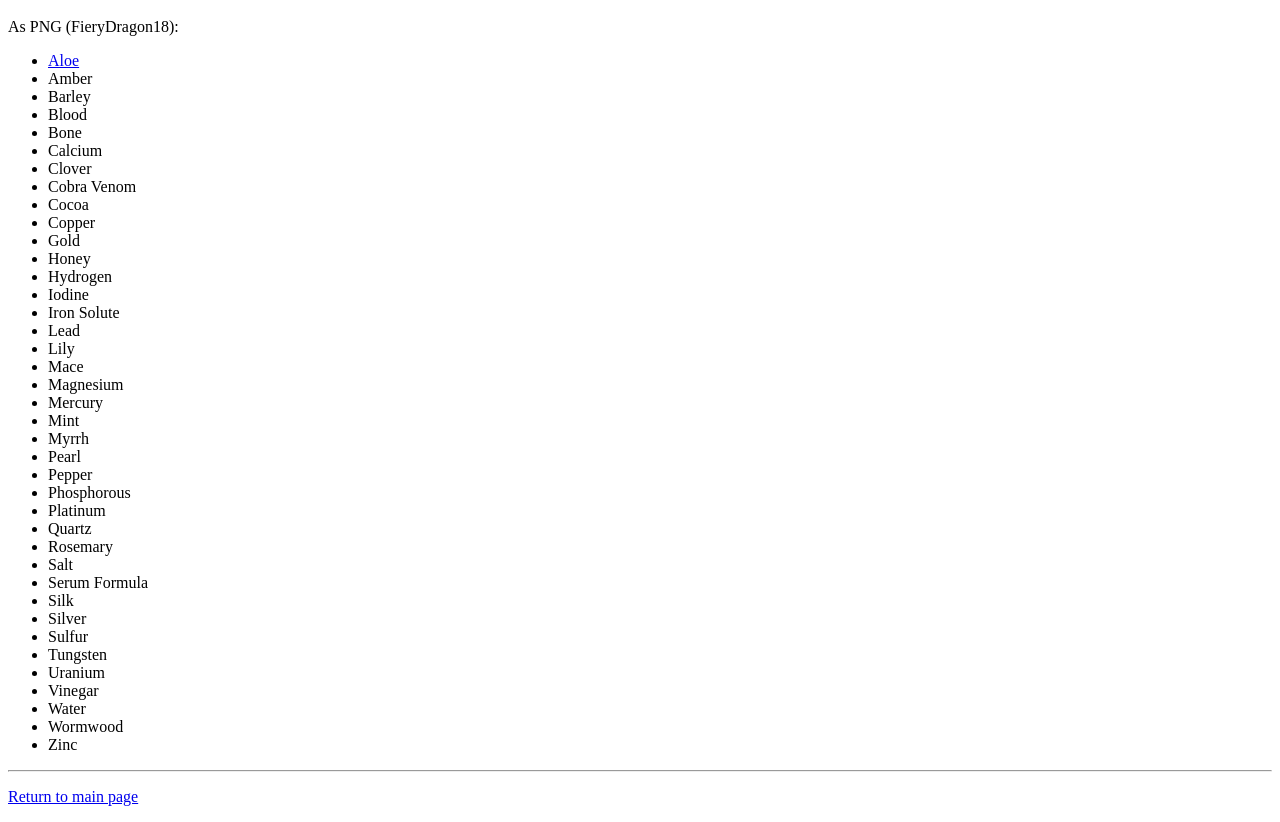
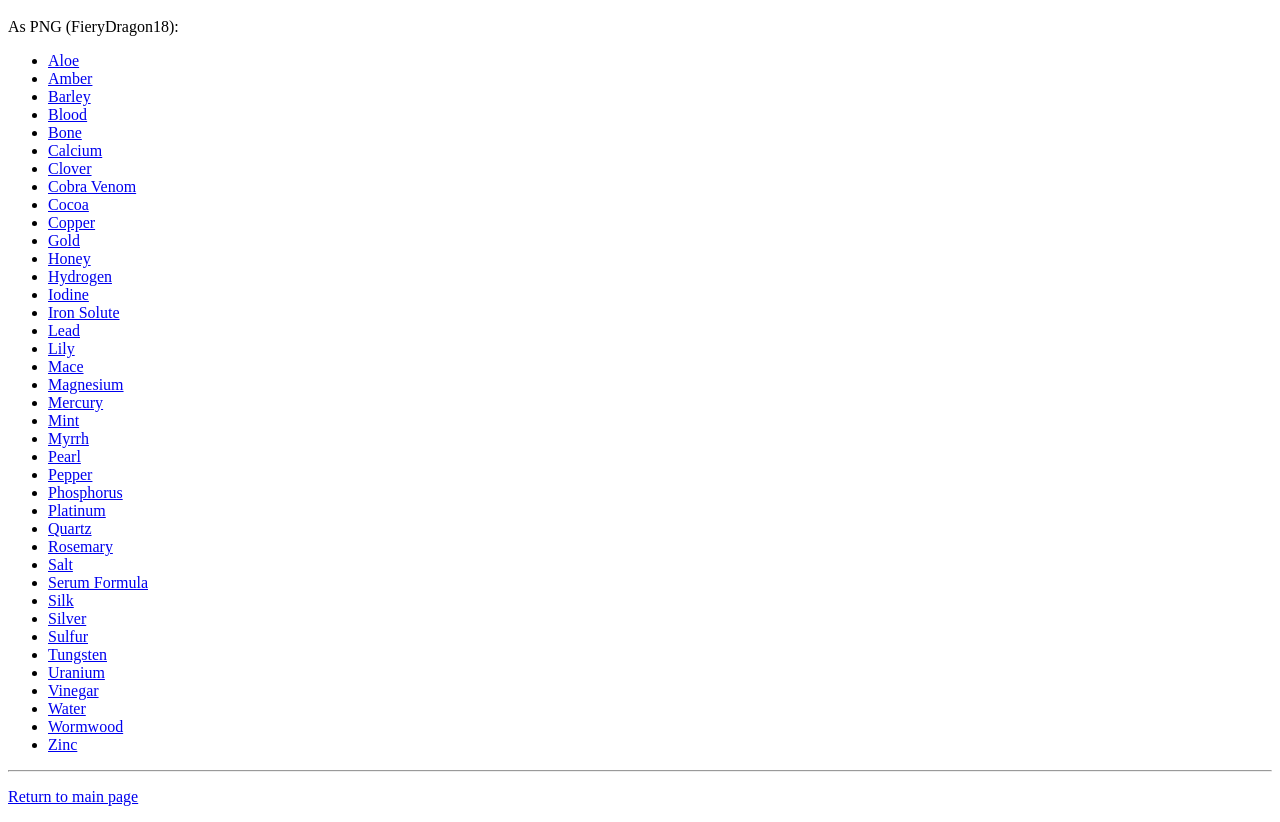
Before and after one commit to WooRepo/cahillarchive, a plain HTML site: page clues.html in a window 1280 px wide. Shown: the part 49-871 px from the top of the page. Drawn offline with Linux system fonts and the light colour scheme.

Commit message:
Update clues.html

```diff
--- a/clues.html
+++ b/clues.html
@@ -10,46 +10,48 @@
     <p>As PNG (FieryDragon18):</p>
     <ul>
         <li><a href="https://raw.githubusercontent.com/WooRepo/cahillarchive/refs/heads/main/Aloe24.jpg">Aloe</a></li>
-        <li>Amber</li>
-        <li>Barley</li>
-        <li>Blood</li>
-        <li>Bone</li>
-        <li>Calcium</li>
-        <li>Clover</li>
-        <li>Cobra Venom</li>
-        <li>Cocoa</li>
-        <li>Copper</li>
-        <li>Gold</li>
-        <li>Honey</li>
-        <li>Hydrogen</li>
-        <li>Iodine</li>
-        <li>Iron Solute</li>
-        <li>Lead</li>
-        <li>Lily</li>
-        <li>Mace</li>
-        <li>Magnesium</li>
-        <li>Mercury</li>
-        <li>Mint</li>
-        <li>Myrrh</li>
-        <li>Pearl</li>
-        <li>Pepper</li>
-        <li>Phosphorous</li>
-        <li>Platinum</li>
-        <li>Quartz</li>
-        <li>Rosemary</li>
-        <li>Salt</li>
-        <li>Serum Formula</li>
-        <li>Silk</li>
-        <li>Silver</li>
-        <li>Sulfur</li>
-        <li>Tungsten</li>
-        <li>Uranium</li>
-        <li>Vinegar</li>
-        <li>Water</li>
-        <li>Wormwood</li>
-        <li>Zinc</li>
+        <li><a href="https://raw.githubusercontent.com/WooRepo/cahillarchive/refs/heads/main/Amber37.jpg">Amber</a></li>
+        <li><a href="https://raw.githubusercontent.com/WooRepo/cahillarchive/refs/heads/main/Barley7.jpg">Barley</a></li>
+        <li><a href="https://raw.githubusercontent.com/WooRepo/cahillarchive/refs/heads/main/Blood35.jpg">Blood</a></li>
+        <li><a href="https://raw.githubusercontent.com/WooRepo/cahillarchive/refs/heads/main/Bone22.jpg">Bone</a></li>
+        <li><a href="https://raw.githubusercontent.com/WooRepo/cahillarchive/refs/heads/main/Calcium26.jpg">Calcium</a></li>
+        <li><a href="https://raw.githubusercontent.com/WooRepo/cahillarchive/refs/heads/main/Clover34.jpg">Clover</a></li>
+        <li><a href="https://raw.githubusercontent.com/WooRepo/cahillarchive/refs/heads/main/Cobra_Venom9.jpg">Cobra Venom</a></li>
+        <li><a href="https://raw.githubusercontent.com/WooRepo/cahillarchive/refs/heads/main/Cocoa30.jpg">Cocoa</a></li>
+        <li><a href="https://raw.githubusercontent.com/WooRepo/cahillarchive/refs/heads/main/Copper14.jpg">Copper</a></li>
+        <li><a href="https://raw.githubusercontent.com/WooRepo/cahillarchive/refs/heads/main/Gold16.jpg">Gold</a></li>
+        <li><a href="https://raw.githubusercontent.com/WooRepo/cahillarchive/refs/heads/main/Honey1.jpg">Honey</a></li>
+        <li><a href="https://raw.githubusercontent.com/WooRepo/cahillarchive/refs/heads/main/Hydrogen2.jpg">Hydrogen</a></li>
+        <li><a href="https://raw.githubusercontent.com/WooRepo/cahillarchive/refs/heads/main/Iodine17.jpg">Iodine</a></li>
+        <li><a href="https://raw.githubusercontent.com/WooRepo/cahillarchive/refs/heads/main/IronSolute18.jpg">Iron Solute</a></li>
+        <li><a href="https://raw.githubusercontent.com/WooRepo/cahillarchive/refs/heads/main/Lead29.jpg">Lead</a></li>
+        <li><a href="https://raw.githubusercontent.com/WooRepo/cahillarchive/refs/heads/main/Lily39.jpg">Lily</a></li>
+        <li><a href="https://raw.githubusercontent.com/WooRepo/cahillarchive/refs/heads/main/Mace21.jpg">Mace</a></li>
+        <li><a href="https://raw.githubusercontent.com/WooRepo/cahillarchive/refs/heads/main/Magnesium10.jpg">Magnesium</a></li>
+        <li><a href="https://raw.githubusercontent.com/WooRepo/cahillarchive/refs/heads/main/Mercury5.jpg">Mercury</a></li>
+        <li><a href="https://raw.githubusercontent.com/WooRepo/cahillarchive/refs/heads/main/Mint38.jpg">Mint</a></li>
+        <li><a href="https://raw.githubusercontent.com/WooRepo/cahillarchive/refs/heads/main/Myrrh20.jpg">Myrrh</a></li>
+        <li><a href="https://raw.githubusercontent.com/WooRepo/cahillarchive/refs/heads/main/Pearl33.jpg">Pearl</a></li>
+        <li><a href="https://raw.githubusercontent.com/WooRepo/cahillarchive/refs/heads/main/Pepper4.jpg">Pepper</a></li>
+        <li><a href="https://raw.githubusercontent.com/WooRepo/cahillarchive/refs/heads/main/Phosphorus13.jpg">Phosphorus</a></li>
+        <li><a href="https://raw.githubusercontent.com/WooRepo/cahillarchive/refs/heads/main/Platinum36.jpg">Platinum</a></li>
+        <li><a href="https://raw.githubusercontent.com/WooRepo/cahillarchive/refs/heads/main/Quartz8.jpg">Quartz</a></li>
+        <li><a href="https://raw.githubusercontent.com/WooRepo/cahillarchive/refs/heads/main/Rosemary23.jpg">Rosemary</a></li>
+        <li><a href="https://raw.githubusercontent.com/WooRepo/cahillarchive/refs/heads/main/Salt27.jpg">Salt</a></li>
+        <li><a href="https://raw.githubusercontent.com/WooRepo/cahillarchive/refs/heads/main/SerumFormula31.jpg">Serum Formula</a></li>
+        <li><a href="https://raw.githubusercontent.com/WooRepo/cahillarchive/refs/heads/main/Silk19.jpg">Silk</a></li>
+        <li><a href="https://raw.githubusercontent.com/WooRepo/cahillarchive/refs/heads/main/Silver3.jpg">Silver</a></li>
+        <li><a href="https://raw.githubusercontent.com/WooRepo/cahillarchive/refs/heads/main/Sulfur25.jpg">Sulfur</a></li>
+        <li><a href="https://raw.githubusercontent.com/WooRepo/cahillarchive/refs/heads/main/Tungsten28.jpg">Tungsten</a></li>
+        <li><a href="https://raw.githubusercontent.com/WooRepo/cahillarchive/refs/heads/main/Uranium11.jpg">Uranium</a></li>
+        <li><a href="https://raw.githubusercontent.com/WooRepo/cahillarchive/refs/heads/main/Vinegar15.jpg">Vinegar</a></li>
+        <li><a href="https://raw.githubusercontent.com/WooRepo/cahillarchive/refs/heads/main/Water12.jpg">Water</a></li>
+        <li><a href="https://raw.githubusercontent.com/WooRepo/cahillarchive/refs/heads/main/Wormwood6.jpg">Wormwood</a></li>
+        <li><a href="https://raw.githubusercontent.com/WooRepo/cahillarchive/refs/heads/main/Zinc32.jpg">Zinc</a></li>
     </ul>
+
     <hr>
+
     <p><a href="index.html">Return to main page</a></p>
 </body>
 </html>
```
